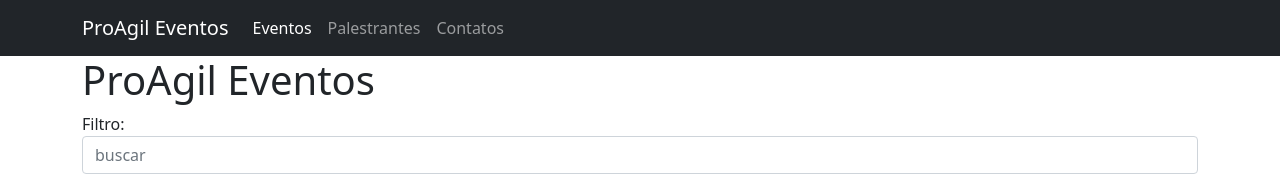
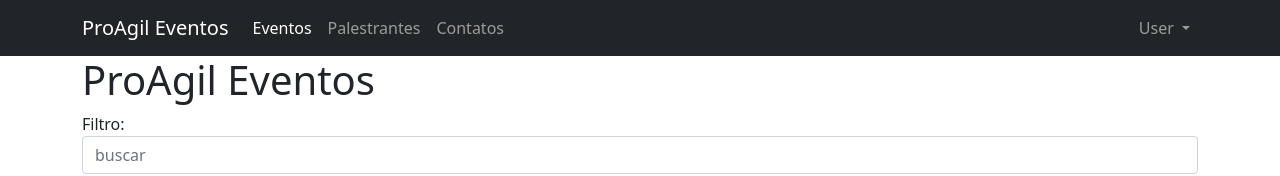
Before and after one commit to lucianfiocello/proagileventos, an Angular app in the folder ProAgil.App/: page / in a window 1280 px wide. Shown: the top 176 px of the page. Built offline with nearby package versions, Linux system fonts and the light colour scheme; no server answers.

Commit message:
Criando o dropdown do usuário

```diff
--- a/ProAgil.App/src/app/app.module.ts
+++ b/ProAgil.App/src/app/app.module.ts
@@ -1,4 +1,5 @@
 import { AppRoutingModule } from './app-routing.module';
+import { BrowserAnimationsModule } from '@angular/platform-browser/animations';
 import { BrowserModule } from '@angular/platform-browser';
 import { BsDropdownModule } from 'ngx-bootstrap/dropdown';
 import { FormsModule } from '@angular/forms';
@@ -24,6 +25,7 @@ import { DateTimeFormatPipe } from './_helps/date-time-format-pipe.pipe';
   ],
   imports: [
     AppRoutingModule,
+    BrowserAnimationsModule,
     BrowserModule,
     BsDropdownModule.forRoot(),
     FormsModule,
--- a/ProAgil.App/src/app/nav/nav.component.html
+++ b/ProAgil.App/src/app/nav/nav.component.html
@@ -17,5 +17,22 @@
         </li>
       </ul>
     </div>
+    <ul class="navbar-nav">
+      <li class="nav-item dropdown" dropdown>
+        <a dropdownToggle class="nav-link dropdown-toggle" href="#" id="navbarDropdownMenuLink" data-toggle="dropdown"
+        aria-haspopup="true" aria-expanded="false">
+        User
+        </a>
+        <div *dropdownMenu class="dropdown-menu" aria-labelledby="navbarDropdownMenuLink">
+          <a class="dropdown-item" href="#">
+            Perfil
+          </a>
+          <div role="separator" class="divider"></div>
+          <a class="dropdown-item" href="#">
+            Sair
+          </a>
+        </div>
+      </li>
+    </ul>
   </div>
 </nav>
```
